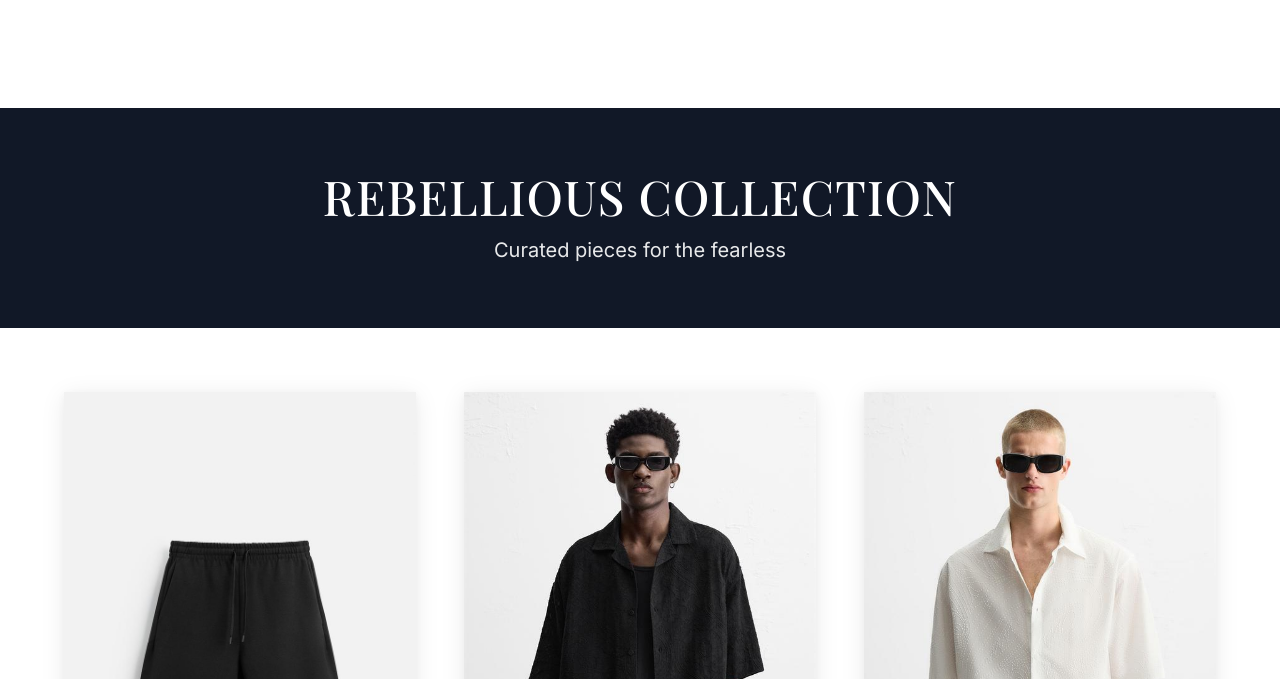
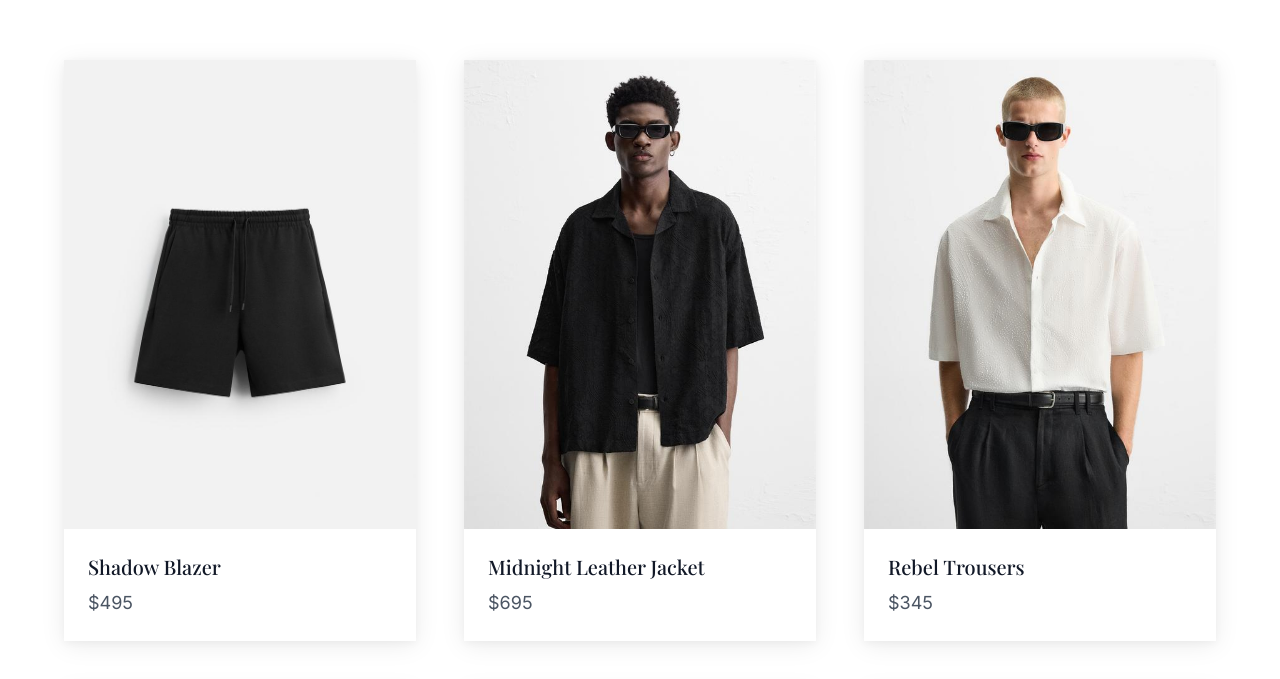
Before and after one commit to NickMaverick22/rebel-spirit-canvas, a React (Vite) app: page / in a window 1280 px wide. Shown: the part 901-1580 px from the top of the page. Built offline with nearby package versions, Linux system fonts and the light colour scheme.

Commit message:
Remove duplicate banner and adjust spacing
Removed the second "REBELLIOUS COLLECTION" banner and adjusted whitespace for better layout.

```diff
--- a/src/components/ProductGrid.tsx
+++ b/src/components/ProductGrid.tsx
@@ -49,21 +49,7 @@ const products = [
 
 const ProductGrid = () => {
   return (
-    <section className="bg-white py-16 md:py-24">
-      {/* Collection Banner */}
-      <div className="relative mb-16">
-        <div className="bg-gray-900 text-white py-12 md:py-16">
-          <div className="container mx-auto px-6 text-center">
-            <h2 className="font-playfair text-3xl md:text-5xl font-medium tracking-wide">
-              REBELLIOUS COLLECTION
-            </h2>
-            <p className="font-inter text-lg md:text-xl mt-4 opacity-90">
-              Curated pieces for the fearless
-            </p>
-          </div>
-        </div>
-      </div>
-
+    <section className="bg-white py-8 md:py-12">
       <div className="container mx-auto px-6 md:px-12 lg:px-16">
         <div className="grid grid-cols-1 md:grid-cols-2 lg:grid-cols-3 gap-8 lg:gap-12 max-w-6xl mx-auto">
           {products.map((product) => (
```
